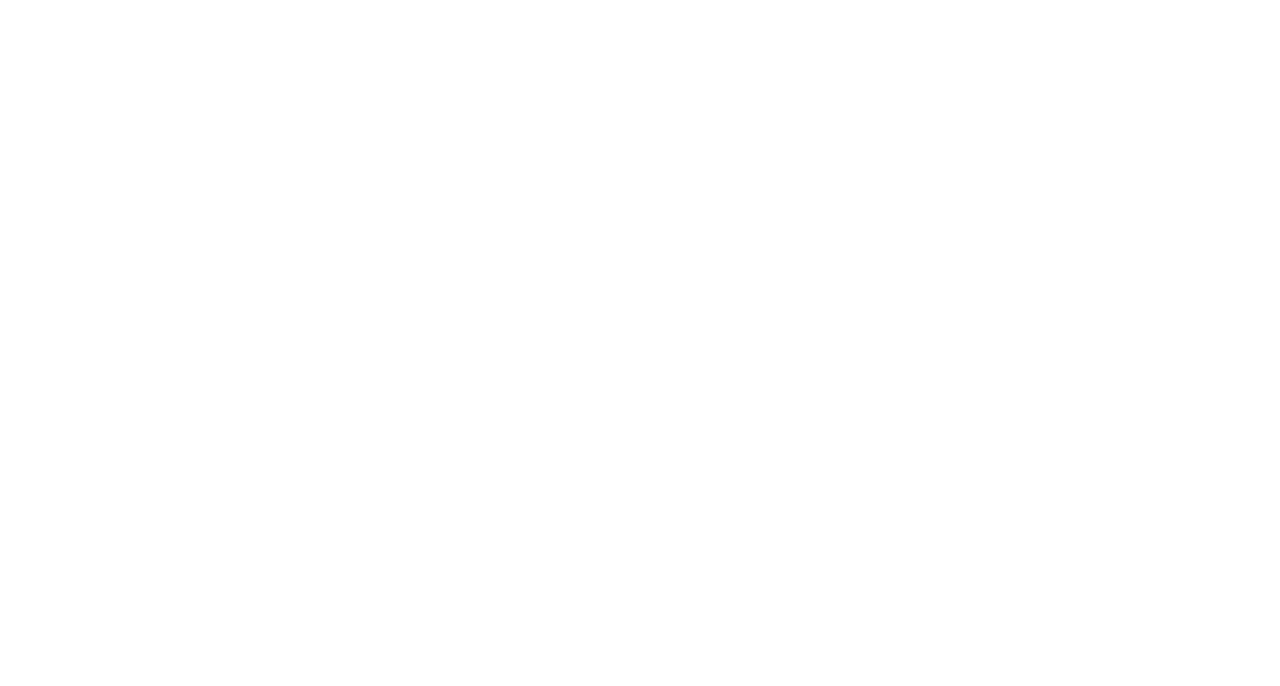
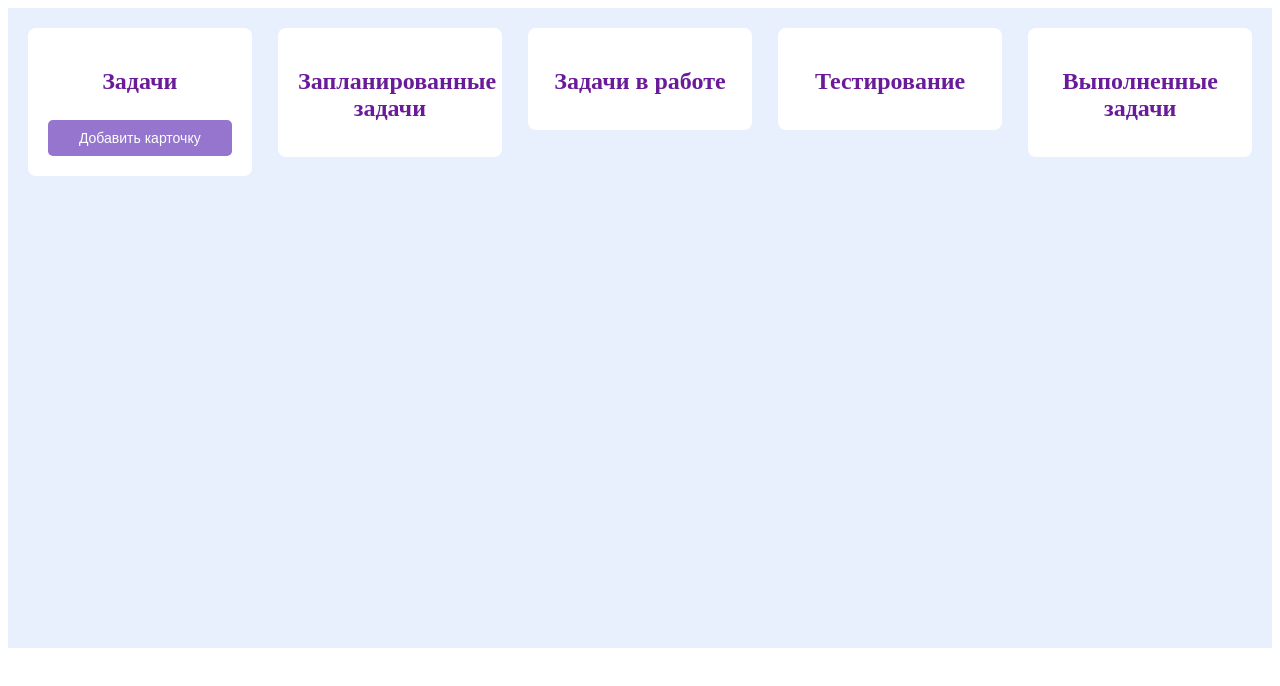
Before and after one commit to nkrasheninnikova/practice_kanban_board, a plain HTML site: page index.html in a window 1280 px wide. Drawn offline with nearby package versions, Linux system fonts and the light colour scheme.

Commit message:
column commit

```diff
--- a/css/style.css
+++ b/css/style.css
@@ -0,0 +1,37 @@
+#app {
+    display: flex;
+    justify-content: space-between;
+    align-items: flex-start;
+    padding: 20px;
+    background-color: #e8f0fe;
+    min-height: 600px;
+}
+
+.column {
+    display: flex;
+    flex-direction: column;
+    width: 15%;
+    background-color: #fff;
+    border-radius: 8px;
+    padding: 20px;
+    overflow-y: auto; /* Добавляем прокрутку, если карточек много */
+}
+
+.column h2 {
+    text-align: center;
+    color: #6a1b9a;
+    margin-bottom: 15px;
+}
+button {
+    background-color: #9575cd;
+    color: white;
+    border: none;
+    padding: 10px 20px;
+    border-radius: 5px;
+    font-size: 14px;
+    margin-top: 10px;
+}
+
+button:hover {
+    background-color: #6a1b9a;
+}
--- a/index.html
+++ b/index.html
@@ -8,6 +8,23 @@
     <script defer src="js/main.js"></script>
 </head>
 <body>
-
+<div id="app">
+    <div class="column">
+        <h2>Задачи</h2>
+        <button @click="openForm()">Добавить карточку</button>
+    </div>
+    <div class="column">
+        <h2>Запланированные задачи</h2>
+    </div>
+    <div class="column">
+        <h2>Задачи в работе</h2>
+    </div>
+    <div class="column">
+        <h2>Тестирование</h2>
+    </div>
+    <div class="column">
+        <h2>Выполненные задачи</h2>
+    </div>
+</div>
 </body>
 </html>
```
